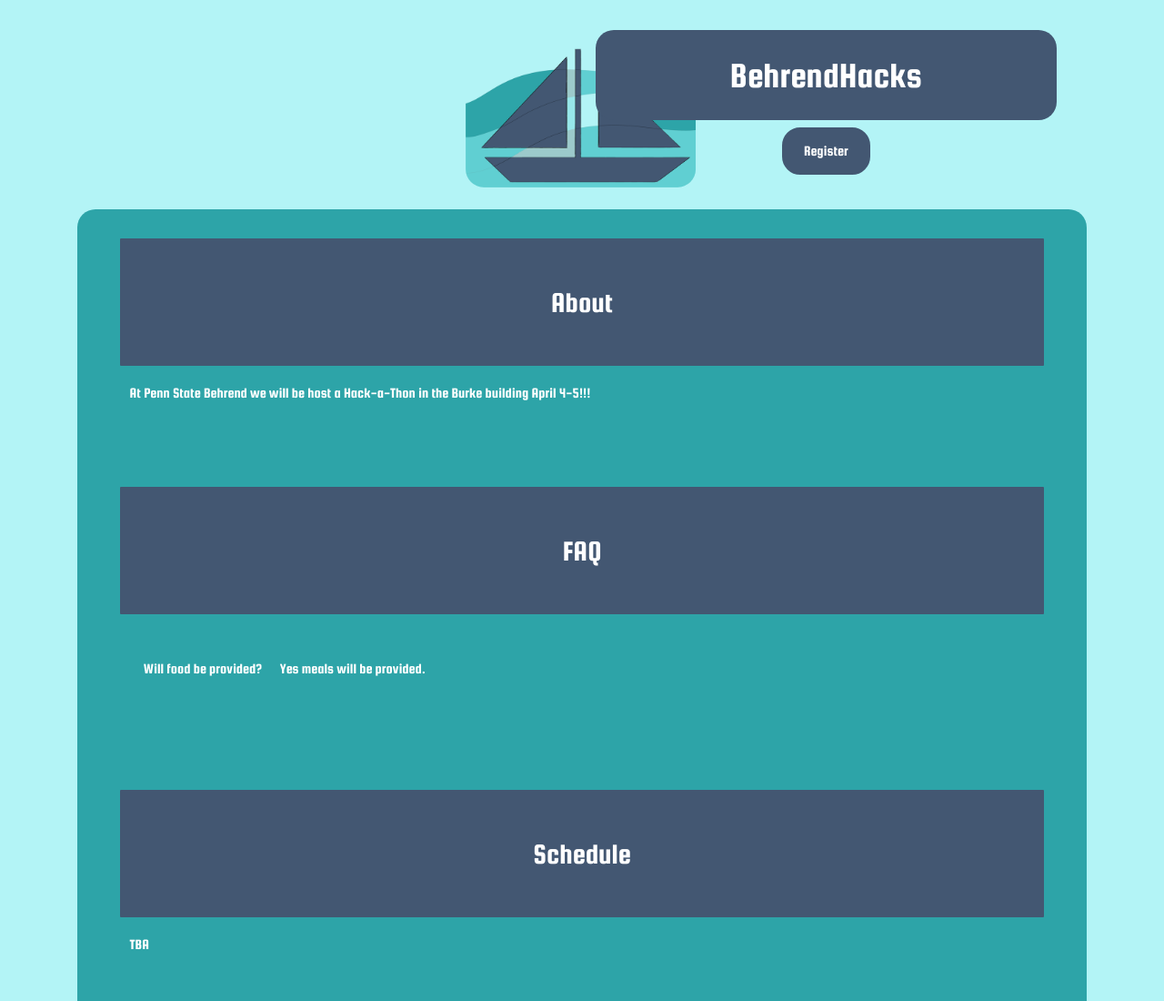
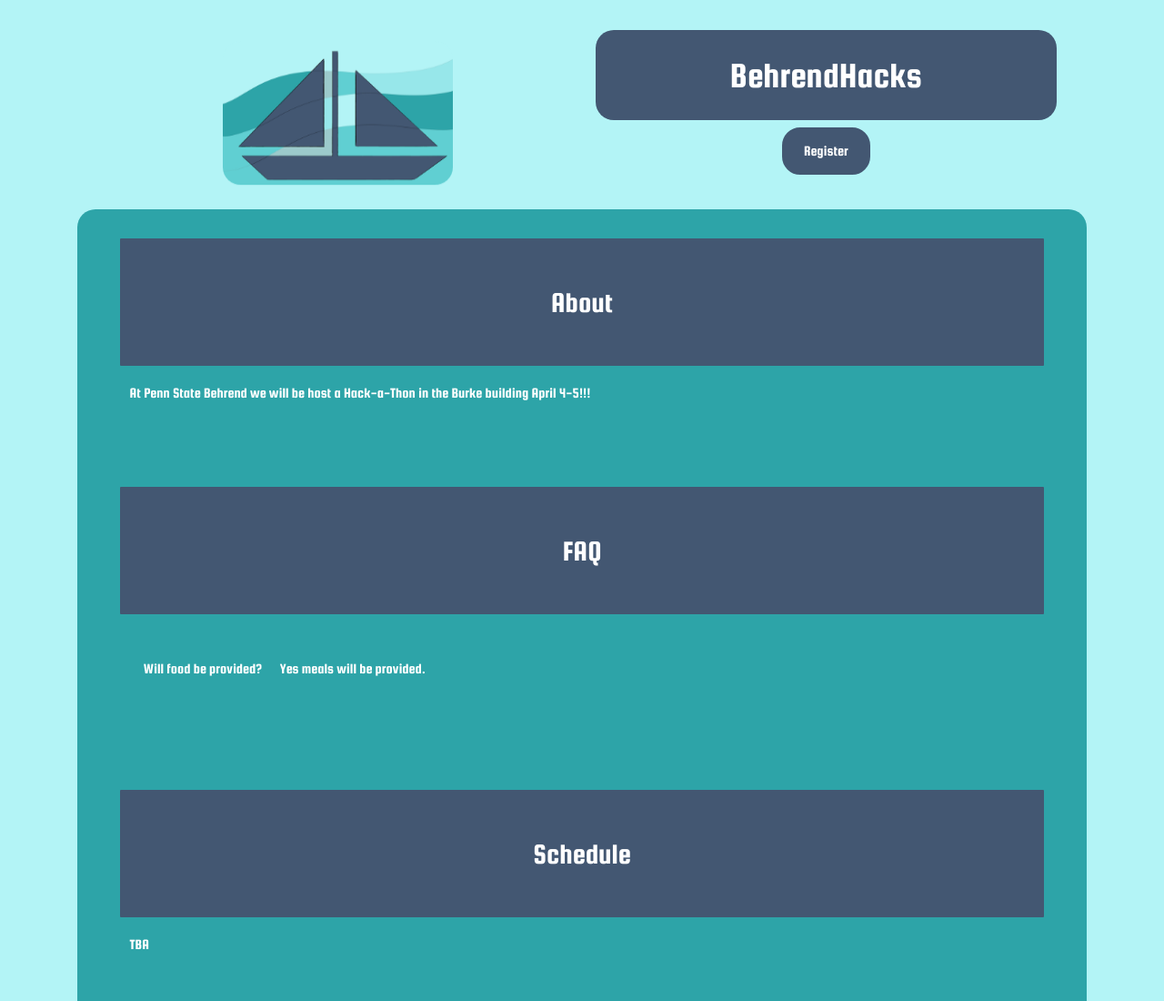
Before and after one commit to pennstatebehrend/behrendhacks, a plain HTML site: page index.html in a window 1280 px wide. Shown: the top 1100 px of the page at 91% size. Drawn offline with nearby package versions, Linux system fonts and the light colour scheme.

Commit message:
Update index.html

```diff
--- a/index.html
+++ b/index.html
@@ -26,12 +26,32 @@
           anime({
             targets: '#logo',
             translateY: 10,
-            translateX: 270,
+            rotateX: 15,
             direction: 'alternate',
             loop: true,
             easing: 'easeInOutSine'
           });
         </script>
+        <!-- this is for the ocean of 1 and 0s
+         <script>
+                  anime({
+                    targets: '#logo',
+                    translateY: 10,
+                    rotateX: 15,
+                    direction: 'alternate',
+                    loop: true,
+                    easing: 'easeInOutSine'
+                  });
+                </script>        <script>
+                          anime({
+                            targets: '#logo',
+                            translateY: 10,
+                            rotateX: 15,
+                            direction: 'alternate',
+                            loop: true,
+                            easing: 'easeInOutSine'
+                          });
+                        </script>-->
         <div class="col-lg">
           <h1>BehrendHacks</h1>
           <center>
```
